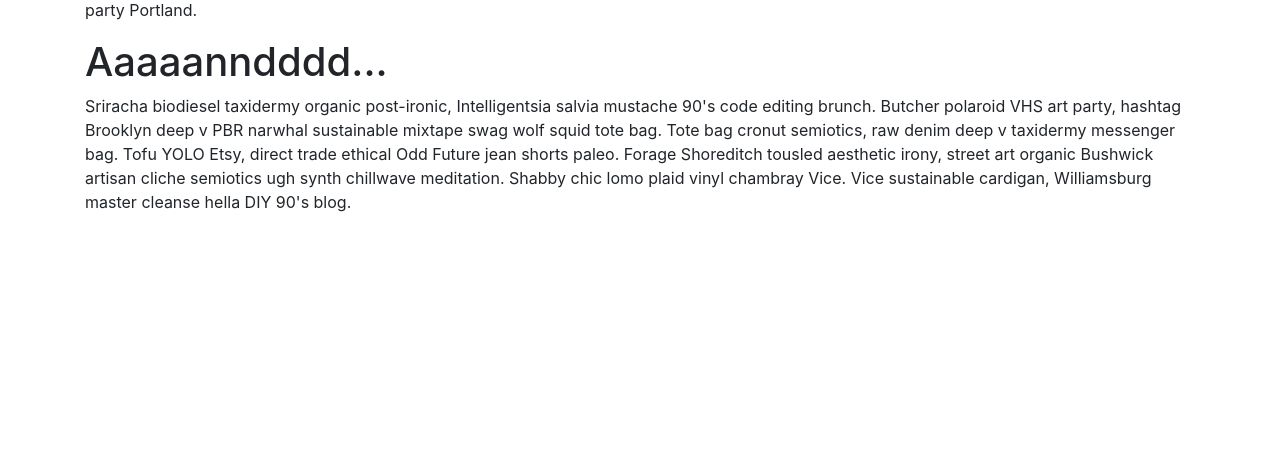
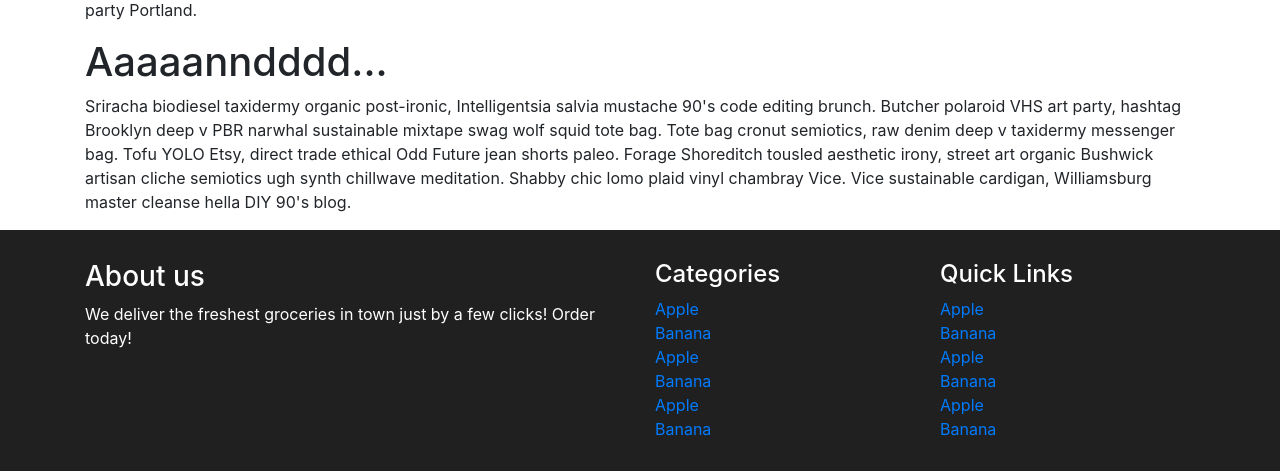
Before and after one commit to ltdatphan/Happy-Groceries, a PHP site: page /templates/landing.html in a window 1280 px wide. Shown: the part 1612-2083 px from the top of the page. Before the commit the page ends 1824 px from the top, so only its background shows below. Run offline with PHP 8.4, Linux system fonts and the light colour scheme.

Commit message:
Added footer + fixed the links to the images

```diff
--- a/assets/CSS/style.css
+++ b/assets/CSS/style.css
@@ -59,6 +59,17 @@ img {
     font-size: 20px;
 }
 
+.custom-footer{
+    color: white;
+    width: 100%;
+    background-color: #202020;
+    padding: 30px;
+}
+
+.footer-links{
+    display: block;
+}
+
 @media only screen and (max-width: 600px) {
     .navbar-brand{
         width: 70%;
--- a/templates/landing.html
+++ b/templates/landing.html
@@ -7,7 +7,7 @@
         <script src="https://cdn.jsdelivr.net/npm/bootstrap@4.5.3/dist/js/bootstrap.bundle.min.js" integrity="sha384-ho+j7jyWK8fNQe+A12Hb8AhRq26LrZ/JpcUGGOn+Y7RsweNrtN/tE3MoK7ZeZDyx" crossorigin="anonymous"></script>
 
         <!-- External CSS-->
-        <link rel="stylesheet" href="./CSS/style.css">
+        <link rel="stylesheet" href="../assets/css/style.css">
 
         <meta name="viewport" content="width=device-width, initial-scale=1.0">
     </head>
@@ -17,7 +17,7 @@
                 <div class="grid" style="width: 100%;">
                     <div class="row">
                         <a class="navbar-brand" href="#">
-                            <img id="logo" src="img/flat-logo.png">
+                            <img id="logo" src="../assets/img/flat-logo.png">
                         </a>
                         <button class="navbar-toggler ml-auto" type="button" data-toggle="collapse" data-target="#navbarItems" aria-controls="navbarText" aria-expanded="false" aria-label="Toggle navigation">
                             <span class="navbar-toggler-icon"></span>
@@ -38,10 +38,10 @@
                         </form>
                         <div></div>
                         <button class="custom-btn">
-                            <img src="./img/search.png">
+                            <img src="../assets/img/search.png">
                         </button>
                         <button class="custom-btn ml-auto mr-auto">
-                            <img src="./img/shopping-cart.png">
+                            <img src="../assets/img/shopping-cart.png">
                         </button>
                     </div>
                     <div>
@@ -136,6 +136,38 @@
             ethical Odd Future jean shorts paleo. Forage Shoreditch tousled aesthetic irony, street art organic Bushwick artisan cliche semiotics ugh
             synth chillwave meditation. Shabby chic lomo plaid vinyl chambray Vice. Vice sustainable cardigan, Williamsburg master cleanse hella DIY 90's blog.</p>
         </div>
+        <footer class="custom-footer">
+            <div class="container">
+                <div class="row">
+                    <div class="col-sm-12 col-md-6">
+                        <h3>About us</h3>
+                        <p>
+                            We deliver the freshest groceries in town just by a few clicks! Order today!
+                        </p>
+                    </div>
+                    <div class="col-6 col-md-3">
+                        <h4>Categories</h4>
+                        <div>
+                            <a href="#" class="footer-links">Apple</a>
+                            <a href="#" class="footer-links">Banana</a>
+                            <a href="#" class="footer-links">Apple</a>
+                            <a href="#" class="footer-links">Banana</a>
+                            <a href="#" class="footer-links">Apple</a>
+                            <a href="#" class="footer-links">Banana</a>
+                        </div>
+                    </div>
+                    <div class="col-6 col-md-3">
+                        <h4>Quick Links</h4>
+                        <a href="#" class="footer-links">Apple</a>
+                        <a href="#" class="footer-links">Banana</a>
+                        <a href="#" class="footer-links">Apple</a>
+                        <a href="#" class="footer-links">Banana</a>
+                        <a href="#" class="footer-links">Apple</a>
+                        <a href="#" class="footer-links">Banana</a>
+                    </div>
+                </div>
+            </div>
+        </footer>
 
     </body>
 </html>
```
